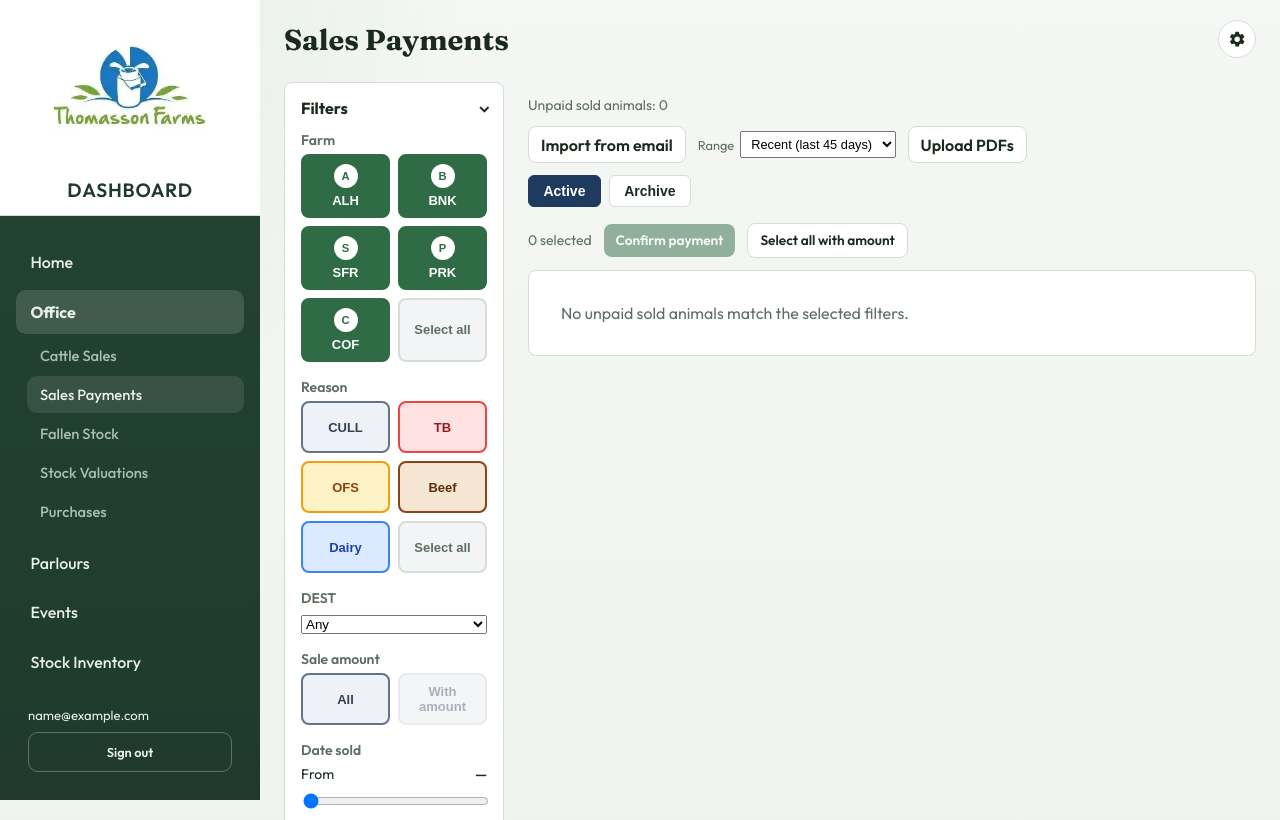
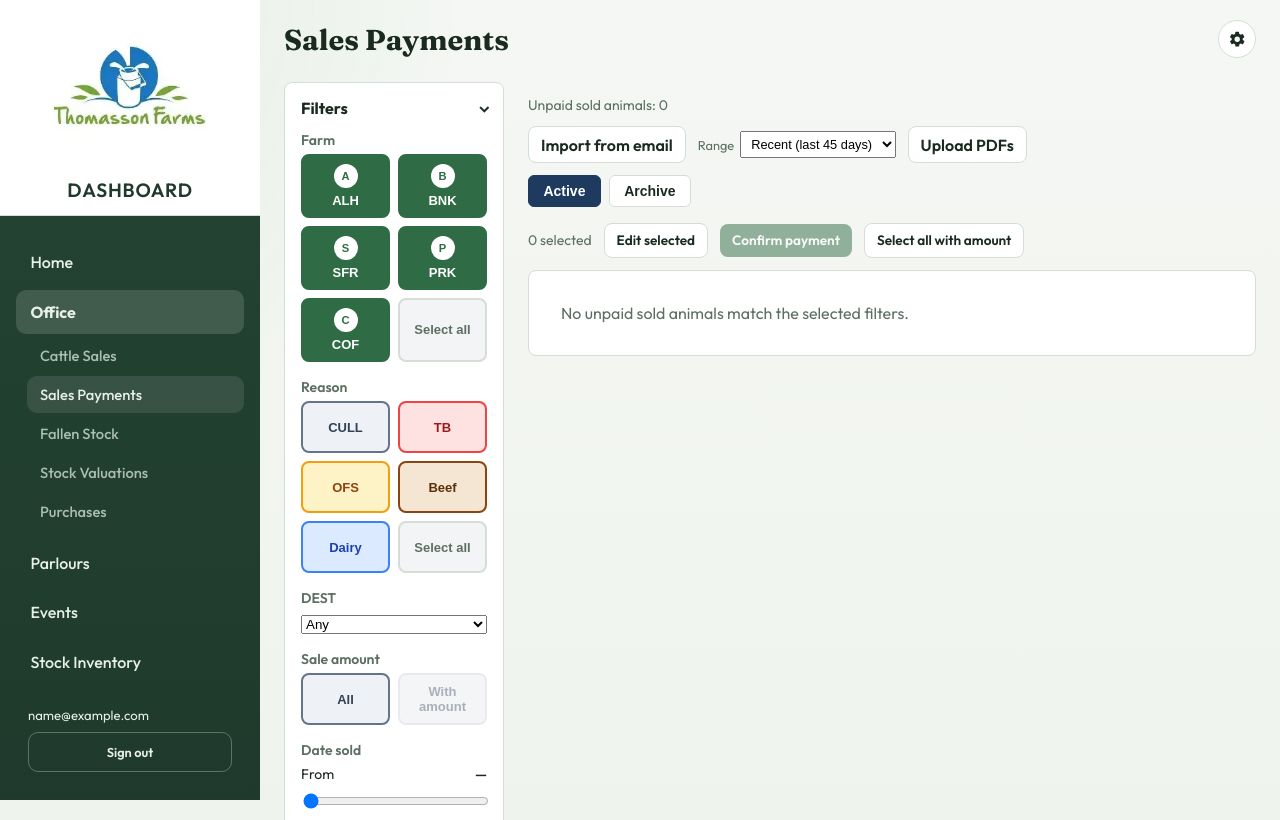
Before and after one commit to Thomo8787/Dairy-Dashboard, a Flask app: page /office/sales-payments in a window 1280 px wide. Shown: the top 820 px of the page. Run offline with Flask 3, Linux system fonts and the light colour scheme; the visitor is signed in with stand-in values (Sample User, id 1); tables that the repository leaves empty hold one stand-in row (values such as "Sample post"); data that the repository does not hold is empty; some libraries are stand-ins or nearby versions.

Commit message:
Let a shared sale payment edit confirm several animals while keeping each amount.
Co-authored-by: Cursor <cursoragent@cursor.com>

```diff
--- a/templates/office/sales_payments.html
+++ b/templates/office/sales_payments.html
@@ -306,6 +306,13 @@
       margin: 0 0 1rem;
       font-size: 0.9rem;
     }
+    .edit-readonly[hidden] { display: none; }
+    .edit-group-note {
+      margin: -0.5rem 0 1rem;
+      text-align: center;
+      color: #64748b;
+      font-size: 0.85rem;
+    }
     .edit-readonly dt { color: #64748b; }
     .edit-readonly dd { margin: 0; }
     .edit-fields { display: flex; flex-direction: column; gap: 0.7rem; }
@@ -476,6 +483,7 @@
       <div class="action-bar" id="action-bar">
         <span class="selection-count" id="selection-count">0 selected</span>
         {% if perms.action('office_admin.sales_payment') %}
+        <button type="button" class="secondary small" id="edit-selected-btn" disabled hidden>Edit selected</button>
         <button type="button" class="primary small" id="confirm-btn" disabled>Confirm payment</button>
         <button type="button" class="secondary small" id="select-amount-btn" disabled hidden>Select all with amount</button>
         <button type="button" class="secondary small" id="unarchive-btn" disabled hidden>Unarchive</button>
@@ -493,7 +501,8 @@
   <dialog id="edit-payment-dialog" aria-labelledby="edit-etag">
     <form id="edit-payment-form">
       <p class="edit-etag" id="edit-etag"></p>
-      <dl class="edit-readonly">
+      <p class="edit-group-note" id="edit-group-note" hidden>Amount, weight and bonus stay on each animal.</p>
+      <dl class="edit-readonly" id="edit-animal">
         <dt>Cow</dt><dd id="edit-cow"></dd>
         <dt>Age (mo)</dt><dd id="edit-age"></dd>
         <dt>Gender</dt><dd id="edit-gender"></dd>
@@ -516,19 +525,19 @@
         <label id="edit-dest-new-label" hidden>New DEST
           <input id="edit-dest-new" type="text" maxlength="128" autocomplete="off">
         </label>
-        <label>Amount
+        <label id="edit-amount-label">Amount
           <input id="edit-amount" inputmode="decimal" autocomplete="off">
         </label>
         <label>Document
           <input id="edit-amount-doc" type="text" maxlength="128" autocomplete="off">
         </label>
-        <label>Cold weight
+        <label id="edit-weight-label">Cold weight
           <input id="edit-weight" inputmode="decimal" autocomplete="off">
         </label>
-        <label>Bonus
+        <label id="edit-bonus-label">Bonus
           <input id="edit-bonus" inputmode="decimal" autocomplete="off">
         </label>
-        <label>Document
+        <label id="edit-bonus-doc-label">Document
           <input id="edit-bonus-doc" type="text" maxlength="128" autocomplete="off">
         </label>
         <label>Notes
@@ -561,6 +570,8 @@
     let appliedCowId = "";
     let destChoices = [];
     let editingRow = null;
+    let editingRows = null;
+    const EDIT_KEEP = "__keep__";
 
     function fmtNum(v, dp = 2) {
       if (v == null || v === "") return "—";
@@ -1015,9 +1026,14 @@
       const count = selectedKeys.size;
       document.getElementById("selection-count").textContent = `${count.toLocaleString("en-GB")} selected`;
       const confirmBtn = document.getElementById("confirm-btn");
+      const editSelectedBtn = document.getElementById("edit-selected-btn");
       const selectAmountBtn = document.getElementById("select-amount-btn");
       const unarchiveBtn = document.getElementById("unarchive-btn");
       const rowsWithAmount = rows.filter(row => rowHasSaleAmount(row)).length;
+      if (editSelectedBtn) {
+        editSelectedBtn.disabled = count < 2;
+        editSelectedBtn.hidden = currentStatus !== "active";
+      }
       if (confirmBtn) {
         confirmBtn.disabled = count === 0;
         confirmBtn.hidden = currentStatus !== "active";
@@ -1321,15 +1337,49 @@
       }
     }
 
+    function sharedField(chosen, pick) {
+      const values = chosen.map(pick);
+      const first = values[0] ?? "";
+      return values.every(value => value === first) ? first : null;
+    }
+
+    function setEditScope(group, count) {
+      document.getElementById("edit-animal").hidden = group;
+      document.getElementById("edit-group-note").hidden = !group;
+      ["edit-amount-label", "edit-weight-label", "edit-bonus-label", "edit-bonus-doc-label"].forEach(id => {
+        document.getElementById(id).hidden = group;
+      });
+      document.getElementById("edit-amount-doc").placeholder = group ? "Leave unchanged" : "";
+      document.getElementById("edit-note").placeholder = group ? "Leave unchanged" : "";
+      document.getElementById("edit-confirm").textContent = group
+        ? `Confirm ${count.toLocaleString("en-GB")} payments`
+        : "Confirm payment";
+    }
+
+    function fillGroupSelect(select, values, shared, extra) {
+      fillSelect(select, values, shared || "", extra);
+      const keep = document.createElement("option");
+      keep.value = EDIT_KEEP;
+      keep.textContent = "Leave unchanged";
+      select.insertBefore(keep, select.firstChild);
+      select.value = shared ? shared : EDIT_KEEP;
+    }
+
+    function herdFarms() {
+      return [...document.querySelectorAll(".farm-slicer .slicer-btn")].map(btn => btn.dataset.value);
+    }
+
     function openEditDialog(row) {
       editingRow = row;
+      editingRows = null;
+      setEditScope(false, 1);
       document.getElementById("edit-etag").textContent = row.etag || "—";
       document.getElementById("edit-cow").textContent = row.cow_id || "—";
       document.getElementById("edit-age").textContent = row.age_months != null ? row.age_months : "—";
       document.getElementById("edit-gender").textContent = row.gender || "—";
       document.getElementById("edit-breed").textContent = row.breed || "—";
       document.getElementById("edit-date").textContent = fmtDate(row.event_date);
-      const farms = [...document.querySelectorAll(".farm-slicer .slicer-btn")].map(btn => btn.dataset.value);
+      const farms = herdFarms();
       const soldFarms = [...farms];
       if (row.farm_sold && !soldFarms.includes(row.farm_sold)) soldFarms.unshift(row.farm_sold);
       const farmSold = document.getElementById("edit-farm-sold");
@@ -1366,6 +1416,57 @@
       document.getElementById("edit-payment-dialog").showModal();
     }
 
+    function openGroupEditDialog() {
+      const chosen = rows.filter(row => selectedKeys.has(rowKey(row)));
+      if (chosen.length < 2) return;
+      editingRow = null;
+      editingRows = chosen;
+      setEditScope(true, chosen.length);
+      document.getElementById("edit-etag").textContent = `${chosen.length.toLocaleString("en-GB")} animals`;
+      const farms = herdFarms();
+      const sold = sharedField(chosen, row => row.farm_sold || "");
+      const soldFarms = [...farms];
+      if (sold && !soldFarms.includes(sold)) soldFarms.unshift(sold);
+      fillGroupSelect(document.getElementById("edit-farm-sold"), soldFarms, sold);
+      fillGroupSelect(document.getElementById("edit-farm-paid"), farms, sharedField(chosen, row => row.farm_paid || ""));
+      const reasons = ["CULL", "TB", "OFS", "Beef", "Dairy"];
+      const reason = sharedField(chosen, row => row.sales_reason || "");
+      if (reason && !reasons.includes(reason)) reasons.unshift(reason);
+      fillGroupSelect(document.getElementById("edit-reason"), reasons, reason);
+      const dests = [...destChoices];
+      const dest = sharedField(chosen, row => row.dest || "");
+      if (dest && !dests.includes(dest)) dests.unshift(dest);
+      fillGroupSelect(document.getElementById("edit-dest"), dests, dest, { value: "__new__", label: "Add new" });
+      document.getElementById("edit-dest-new").value = "";
+      document.getElementById("edit-dest-new-label").hidden = true;
+      const doc = sharedField(chosen, row => splitEditDocuments(row).amount);
+      document.getElementById("edit-amount-doc").value = doc || "";
+      document.getElementById("edit-note").value = "";
+      document.getElementById("edit-payment-dialog").showModal();
+    }
+
+    function groupEditPayload() {
+      const edit = {};
+      const farmSold = document.getElementById("edit-farm-sold").value;
+      const farmPaid = document.getElementById("edit-farm-paid").value;
+      const reason = document.getElementById("edit-reason").value;
+      if (farmSold !== EDIT_KEEP) edit.farm_sold = farmSold;
+      if (farmPaid !== EDIT_KEEP) edit.farm_paid = farmPaid;
+      if (reason !== EDIT_KEEP) edit.sales_reason = reason;
+      const destSelect = document.getElementById("edit-dest");
+      if (destSelect.value !== EDIT_KEEP) {
+        const dest = destSelect.value === "__new__"
+          ? document.getElementById("edit-dest-new").value.trim()
+          : destSelect.value.trim();
+        if (dest) edit.dest = dest;
+      }
+      const doc = document.getElementById("edit-amount-doc").value.trim();
+      if (doc) edit.amount_document = doc;
+      const note = document.getElementById("edit-note").value.trim();
+      if (note) edit.note = note;
+      return edit;
+    }
+
     function selectedItems() {
       return rows.filter(row => selectedKeys.has(rowKey(row))).map(row => {
         const item = { ...row.payment_key };
@@ -1422,19 +1523,15 @@
 
     async function confirmEditedPayment(event) {
       event.preventDefault();
-      if (!editingRow) return;
+      const group = editingRows && editingRows.length > 1;
+      if (!editingRow && !group) return;
       const destSelect = document.getElementById("edit-dest");
       const dest = destSelect.value === "__new__"
         ? document.getElementById("edit-dest-new").value.trim()
         : destSelect.value.trim();
-      const confirmBtn = document.getElementById("edit-confirm");
-      confirmBtn.disabled = true;
-      try {
-        const res = await fetch("/office/api/sales-payments/confirm", {
-          method: "POST",
-          headers: { "Content-Type": "application/json" },
-          body: JSON.stringify({
-            items: [{
+      const items = group
+        ? editingRows.map(row => ({ ...row.payment_key, edit: groupEditPayload() }))
+        : [{
             ...editingRow.payment_key,
             edit: {
               farm_sold: document.getElementById("edit-farm-sold").value,
@@ -1448,12 +1545,19 @@
               bonus_document: document.getElementById("edit-bonus-doc").value,
               note: document.getElementById("edit-note").value,
             },
-            }],
-          }),
+          }];
+      const confirmBtn = document.getElementById("edit-confirm");
+      confirmBtn.disabled = true;
+      try {
+        const res = await fetch("/office/api/sales-payments/confirm", {
+          method: "POST",
+          headers: { "Content-Type": "application/json" },
+          body: JSON.stringify({ items }),
         });
         if (!res.ok) { alert("Failed to confirm payments."); return; }
         document.getElementById("edit-payment-dialog").close();
         editingRow = null;
+        editingRows = null;
         selectedKeys.clear();
         await fetchRows(null, { manageLoading: false });
       } finally {
@@ -1553,8 +1657,10 @@
     document.getElementById("edit-dest").addEventListener("change", () => {
       document.getElementById("edit-dest-new-label").hidden = document.getElementById("edit-dest").value !== "__new__";
     });
+    document.getElementById("edit-selected-btn")?.addEventListener("click", openGroupEditDialog);
     document.getElementById("edit-cancel").addEventListener("click", () => {
       editingRow = null;
+      editingRows = null;
       document.getElementById("edit-payment-dialog").close();
     });
     document.getElementById("edit-payment-form").addEventListener("submit", confirmEditedPayment);
```
Also changed, not shown: services/sales_payments.py (+92 -45 lines). Lines whose indentation alone changed are shown as unchanged.
